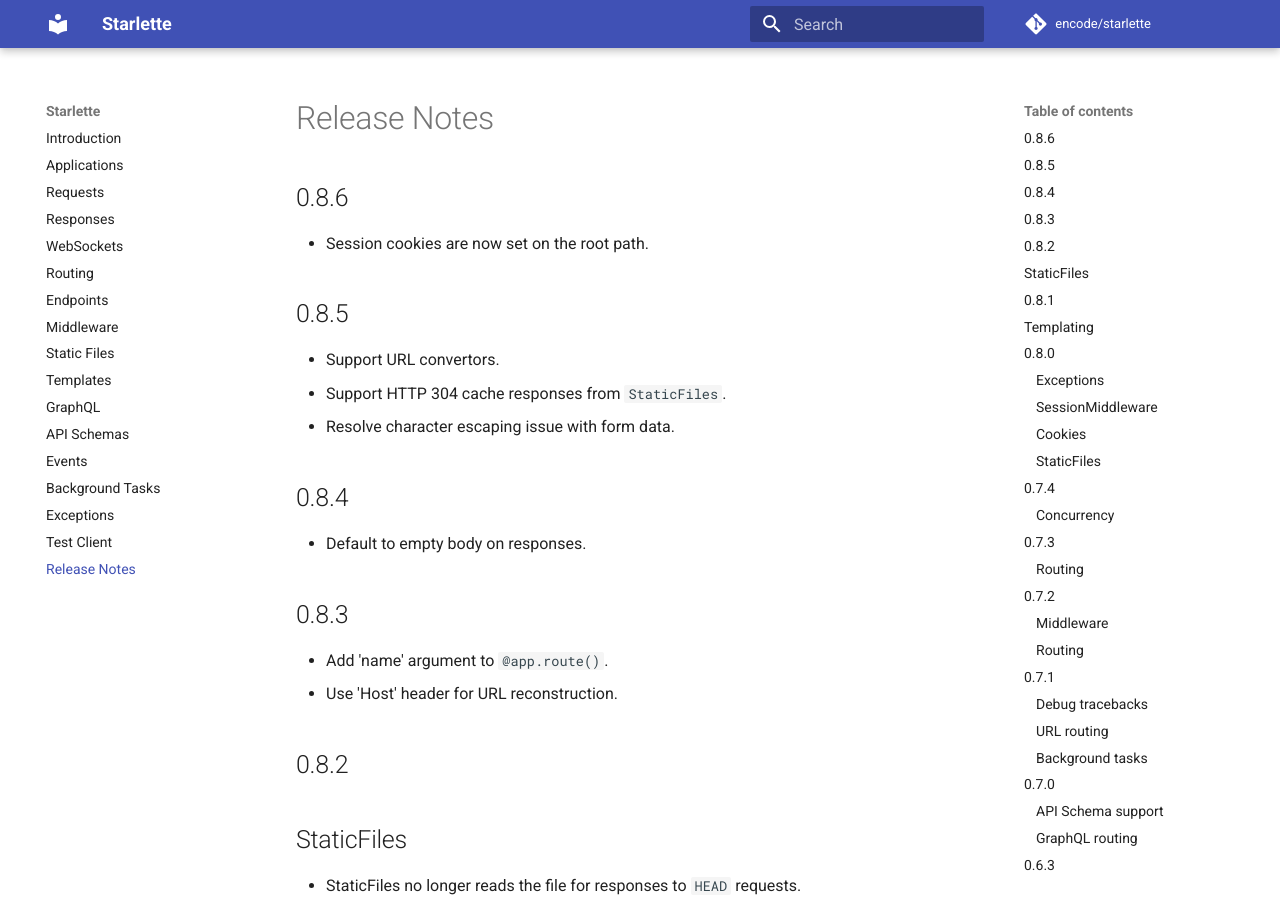
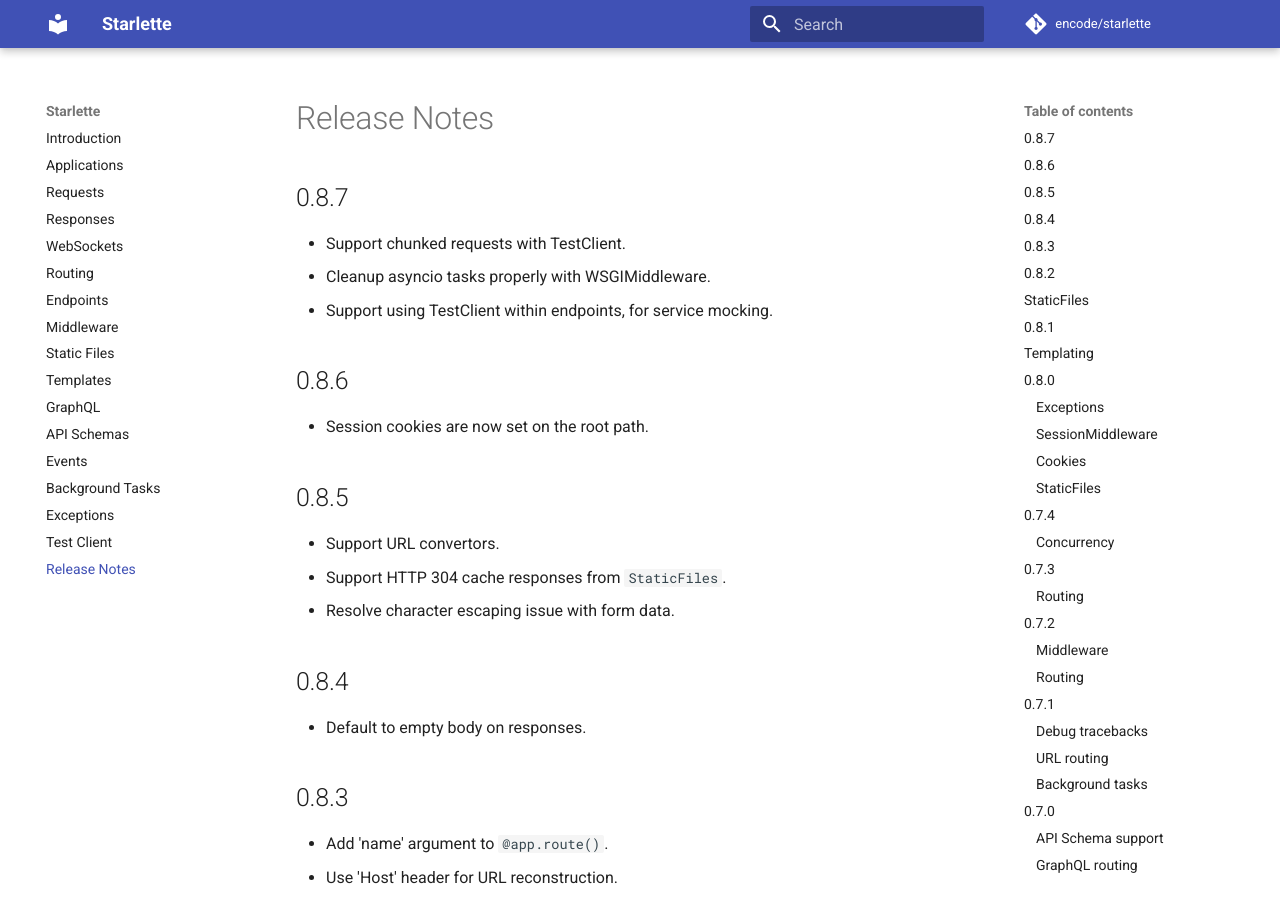
Before and after one commit to hidraco/starlette, an MkDocs documentation site: the page built from docs/release-notes.md, in a window 1280 px wide and 900 px high. Built offline with MkDocs 1.6.1 and Material for MkDocs 9.7.7, drawn with Linux system fonts in a browser that asks for light colours; comment, search, counter and statistics services are not loaded.

Commit message:
Version 0.8.7

```diff
--- a/docs/release-notes.md
+++ b/docs/release-notes.md
@@ -1,3 +1,9 @@
+## 0.8.7
+
+* Support chunked requests with TestClient.
+* Cleanup asyncio tasks properly with WSGIMiddleware.
+* Support using TestClient within endpoints, for service mocking.
+
 ## 0.8.6
 
 * Session cookies are now set on the root path.
--- a/starlette/__init__.py
+++ b/starlette/__init__.py
@@ -1 +1 @@
-__version__ = "0.8.6"
+__version__ = "0.8.7"
```
